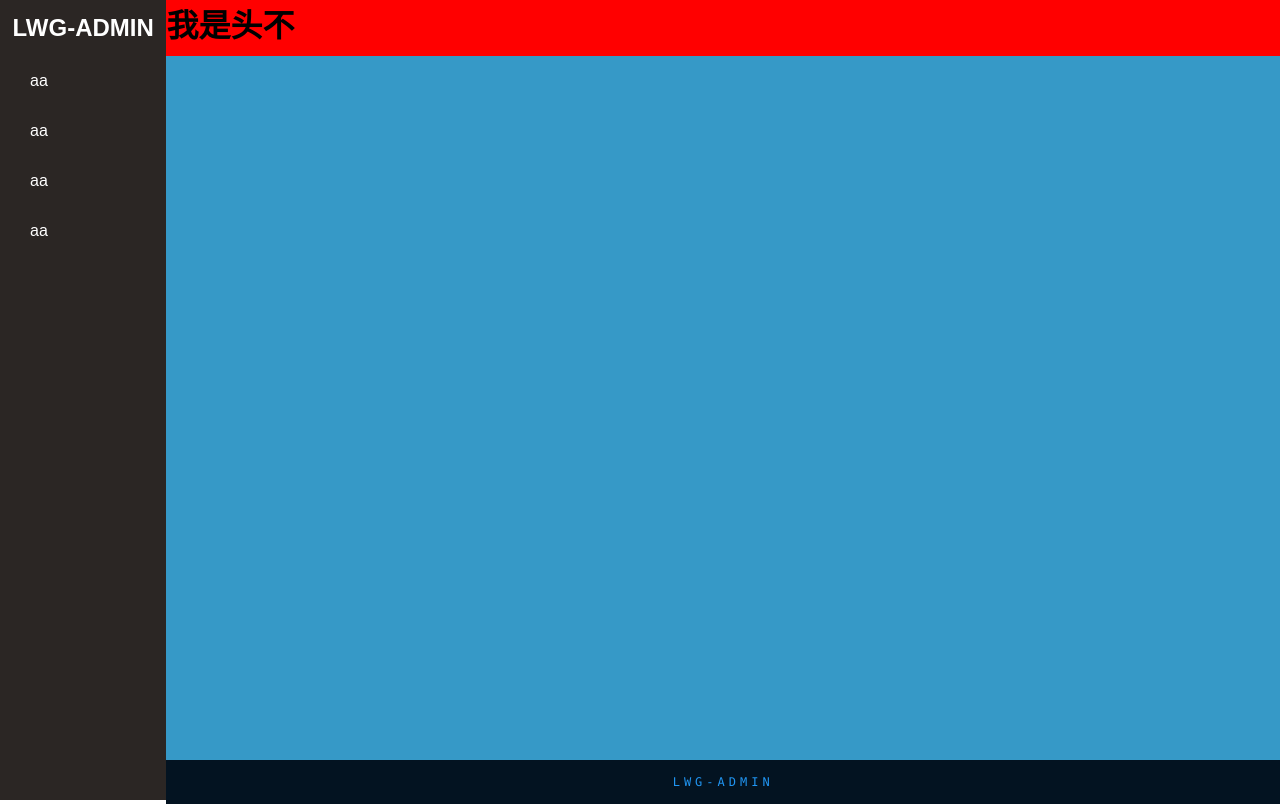
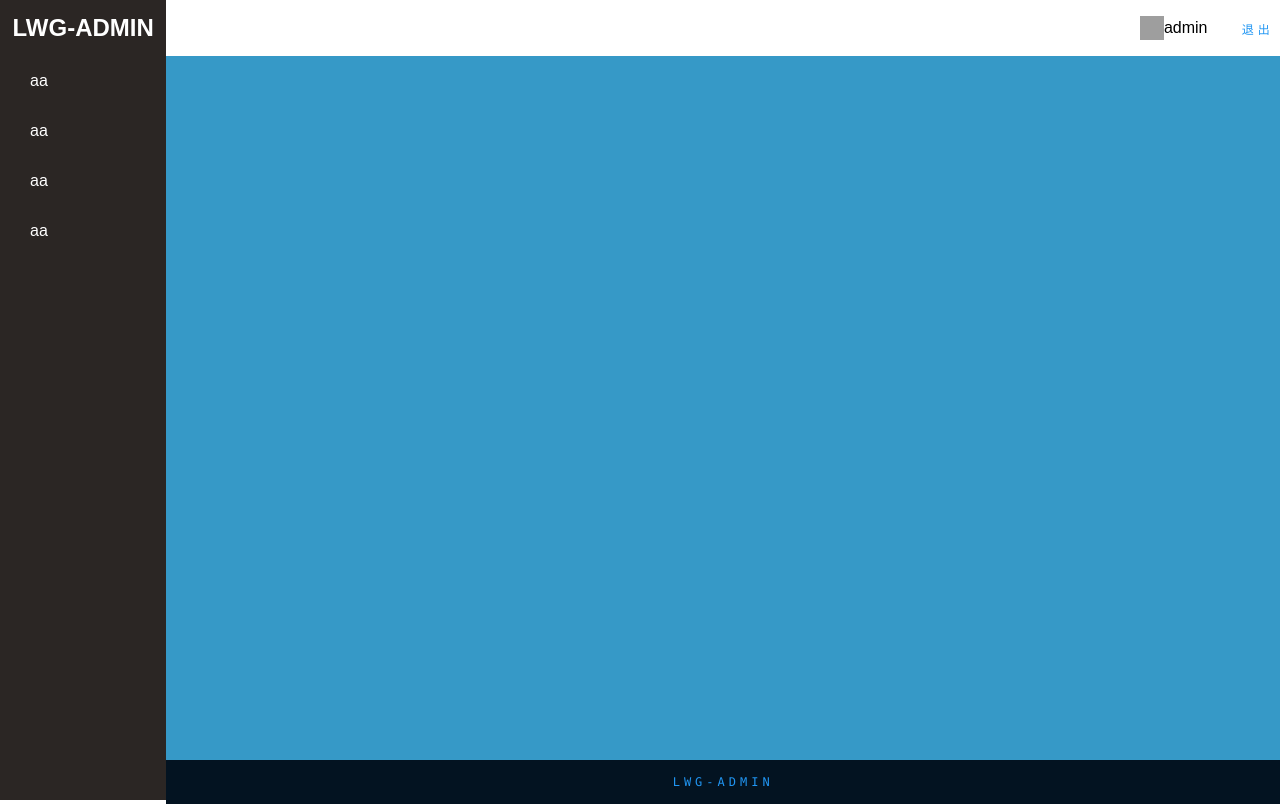
Before and after one commit to wei-gen/lwg-admin-web, a React (Create React App) app: page /home in a window 1280 px wide. Built offline with nearby package versions, Linux system fonts and the light colour scheme; grey boxes are pictures that could not be loaded.

Commit message:
添加用户图片和用户名，退出按钮

```diff
--- a/src/components/Footer/index.css
+++ b/src/components/Footer/index.css
@@ -22,7 +22,7 @@
 
 .footer a:hover {
     color: #255784;
-    background: #2196f3;
+    /* background: #2196f3; */
     box-shadow: 0 0 10px #2196f3, 0 0 40px #2196f3, 0 0 80px #2196f3;
     transition-delay: 1s;
 }
--- /dev/null
+++ b/src/components/Header/index.css
@@ -0,0 +1,155 @@
+
+/* 头部最外层div */
+.ly-header{
+    display: flex;
+    flex-direction: row;
+    align-items: flex-end;
+    justify-content: flex-end;
+    height: 100%;
+}
+
+/* 头像和用户名 */
+.head-user{
+    display: flex;
+    height: 100%;
+    width: 10%;
+    cursor: pointer;
+    flex-direction: row;
+    justify-content: center;
+    align-items: center;
+}
+
+.head-user:hover{
+    background-color: rgb(122, 136, 219);
+}
+
+.head-user span{
+    display: inline-block;
+}
+
+.head-user span:nth-child(1){
+    order: 1;
+    height: 24px;
+    width: 24px;
+}
+
+.head-user span:nth-child(1) img{
+    width: 100%;
+    height: 100%;
+}
+
+.head-user span:nth-child(2){
+    order: 1;
+    width: 50%;
+    overflow: hidden;
+    text-overflow: ellipsis;
+}
+
+/* 退出 */
+/* .head-exit{
+    display: inline-block;
+    order: 0;
+    height: 100%;
+    width: 4%;
+    line-height: 100%;
+    background-color: brown;
+} */
+
+/* .head-exit a{
+    display: block;
+    text-align: center;
+    padding: 25px 10px;
+    font-size: 12px;
+    background-color: rgb(64, 154, 214);
+} */
+
+.head-exit {
+    display: flex;
+    justify-content: center;
+    align-items: center;
+    min-height: 100%;
+    /* background: #031321; */
+    height: 100%;
+    width: 4%;
+    font-family: consolas;
+}
+
+.head-exit a {
+    position: relative;
+    display: inline-block;
+    /* padding: 24px 30px; */
+    color: #2196f3;
+    text-transform: uppercase;
+    letter-spacing: 4px;
+    text-decoration: none;
+    font-size: 12px;
+    overflow: hidden;
+    transition: 0.2s;
+}
+
+.head-exit a:hover {
+    color: #255784;
+    background: #2196f3;
+    box-shadow: 0 0 10px #2196f3, 0 0 40px #2196f3, 0 0 80px #2196f3;
+    transition-delay: 1s;
+}
+
+.head-exit a span {
+    position: absolute;
+    display: block;
+}
+
+.head-exit a span:nth-child(1) {
+    top: 0;
+    left: -100%;
+    width: 100%;
+    height: 2px;
+    background: linear-gradient(90deg, transparent, #2196f3);
+}
+
+.head-exit a:hover span:nth-child(1) {
+    left: 100%;
+    transition: 1s;
+}
+
+.head-exit a span:nth-child(3) {
+    bottom: 0;
+    right: -100%;
+    width: 100%;
+    height: 2px;
+    background: linear-gradient(270deg, transparent, #2196f3);
+}
+
+.head-exit a:hover span:nth-child(3) {
+    right: 100%;
+    transition: 1s;
+    transition-delay: 0.5s;
+}
+
+.head-exit a span:nth-child(2) {
+    top: -100%;
+    right: 0;
+    width: 2px;
+    height: 100%;
+    background: linear-gradient(180deg, transparent, #2196f3);
+}
+
+.head-exit a:hover span:nth-child(2) {
+    top: 100%;
+    transition: 1s;
+    transition-delay: 0.25s;
+}
+
+.head-exit a span:nth-child(4) {
+    bottom: -100%;
+    left: 0;
+    width: 2px;
+    height: 100%;
+    background: linear-gradient(360deg, transparent, #2196f3);
+}
+
+.head-exit a:hover span:nth-child(4) {
+    bottom: 100%;
+    transition: 1s;
+    transition-delay: 0.75s;
+}
--- a/src/components/Header/index.js
+++ b/src/components/Header/index.js
@@ -1,5 +1,5 @@
 import React from 'react';
-
+import './index.css';
 
 export default class Header extends React.Component {
 
@@ -9,7 +9,27 @@ export default class Header extends React.Component {
 
         return (
             <div className="ly-header">
-                <h1>我是头不</h1>
+                <span className="head-user">
+                    <span>
+                        <img src="https://gw.alipayobjects.com/zos/antfincdn/XAosXuNZyF/BiazfanxmamNRoxxVxka.png"></img>
+                    </span>
+                    <span>
+                        admin
+                    </span>
+                </span>
+
+                <span className="head-exit">
+                    {/* <a href="#">
+                        退出
+                    </a> */}
+                    <a href="#">
+                        <span></span>
+                        <span></span>
+                        <span></span>
+                        <span></span>
+                        退出
+                    </a>
+                </span>
             </div>
         )
     }
--- a/src/components/Sider/index.css
+++ b/src/components/Sider/index.css
@@ -58,17 +58,16 @@
 
 .sider-con .menu .item .menu-link a{
     display: block;
-    padding: 16px 26px;
+    padding: 16px 21px 16px 51px;
     color: white;
     font-size: 15px;
-    margin: 4px 0;
     position: relative;
     line-height: 15px;
     height: 15px;
 }
 
-.sider-con .menu .item:hover .menu-link:hover{
-    background-color: rgb(29, 16, 77);
+.sider-con .menu .item:hover .menu-link:hover a:hover{
+    background-color: rgb(109, 83, 201);
 }
 
 
--- a/src/layout/index.css
+++ b/src/layout/index.css
@@ -9,7 +9,6 @@
     flex-wrap: wrap;
     justify-content: flex-start;
     align-items: flex-start;
-    background-color: chartreuse;
 }
 
 .left-l{
@@ -23,7 +22,6 @@
     order: 1;
     height: 7%;
     width: 87%;
-    background-color: red;
 }
 
 .content-l{
```
